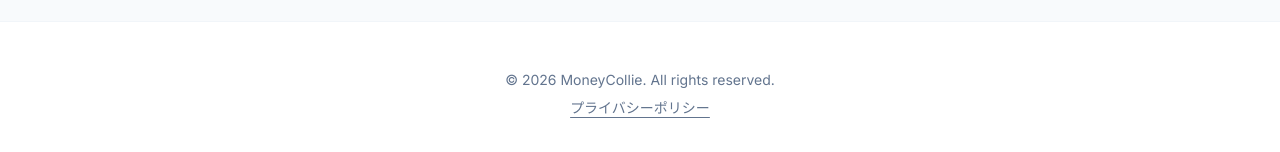
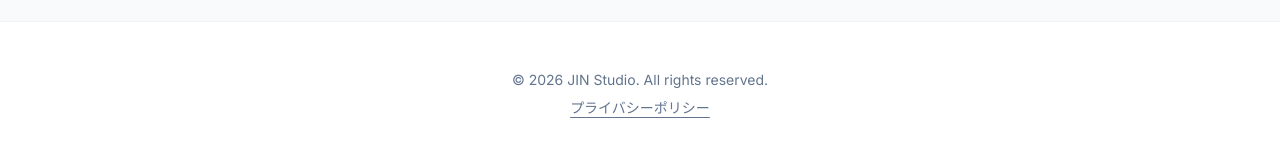
Before and after one commit to jinstudioapp/moneycollie, a Next.js app: page / in a window 1280 px wide. Shown: the part 1675-1827 px from the top of the page. Built offline with nearby package versions, Linux system fonts and the light colour scheme.

Commit message:
Fix footer copyright

```diff
--- a/app/page.tsx
+++ b/app/page.tsx
@@ -161,7 +161,7 @@ export default function Home() {
       </section>
 
       <footer className="py-12 text-center text-slate-500 text-sm">
-        <p className="mb-2">© 2026 MoneyCollie. All rights reserved.</p>
+        <p className="mb-2">© 2026 JIN Studio. All rights reserved.</p>
         <div className="flex justify-center gap-6">
           <a
             href="https://sites.google.com/view/moneycollie-privacy/%E3%83%9B%E3%83%BC%E3%83%A0" // 実際のポリシーURLに書き換え
```
